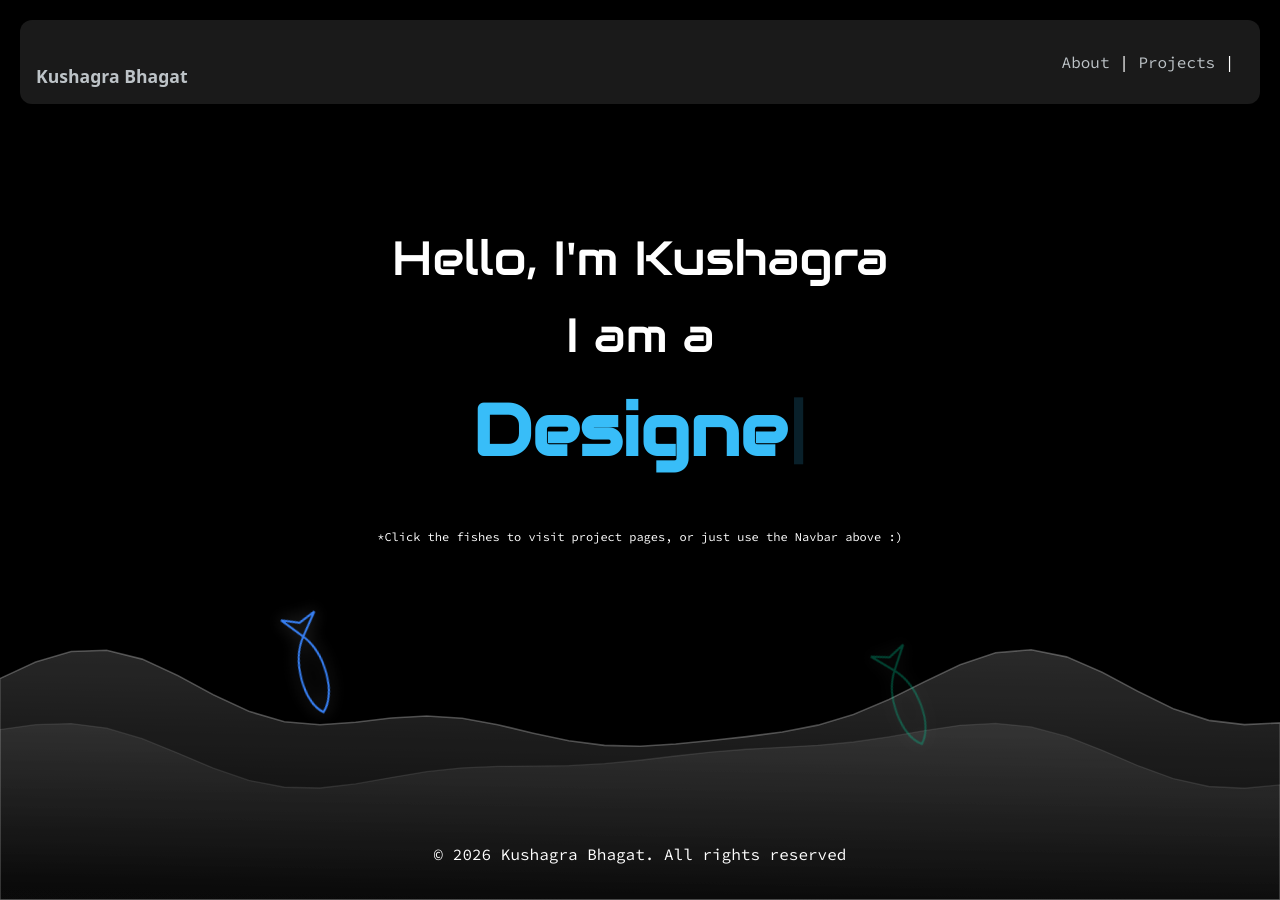
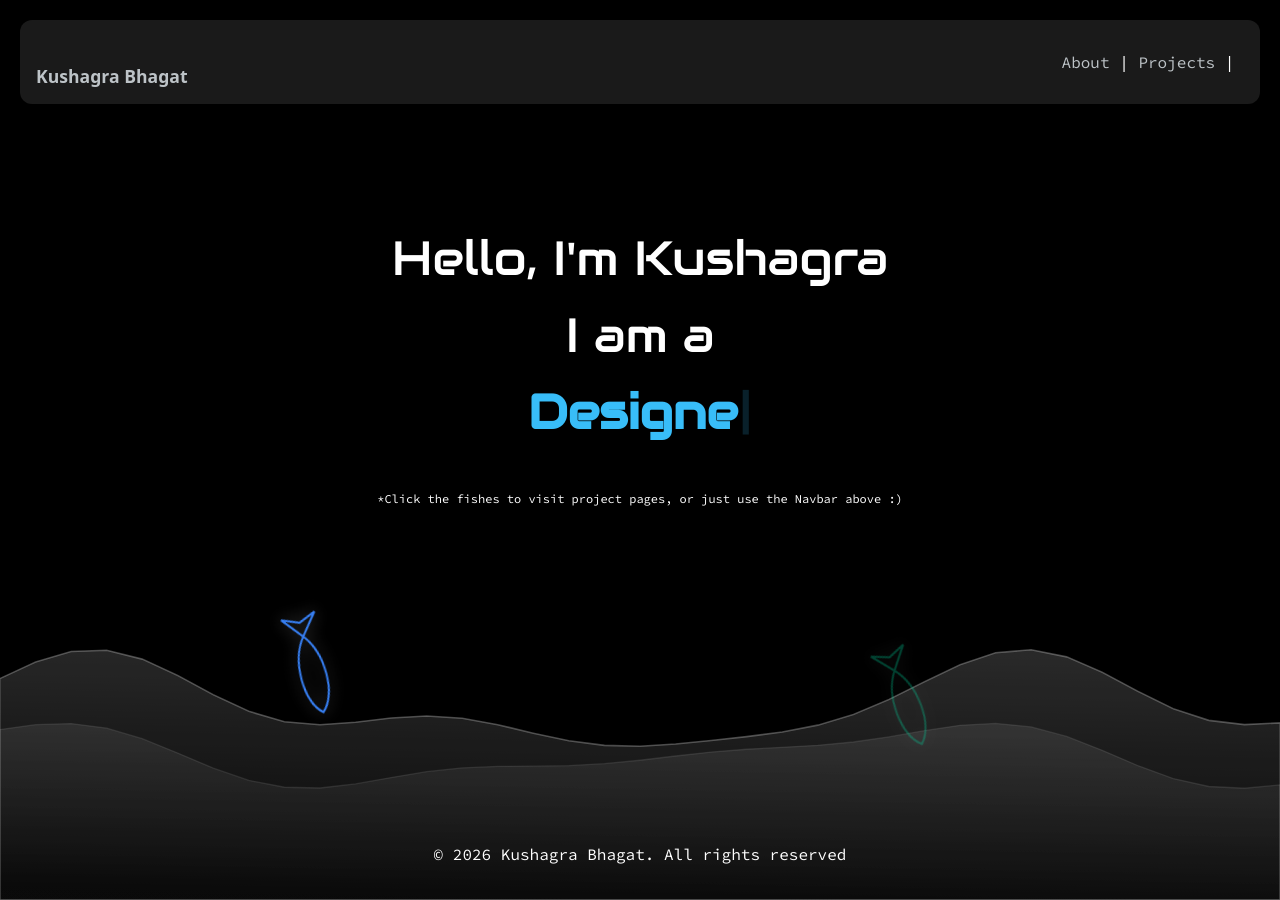
Before and after one commit to kuwushagra/kuwushagra.github.io, a Jekyll site: the page built from index.html, in a window 1280 px wide. Built offline with Jekyll 4.4.1, drawn with Linux system fonts in a browser that asks for light colours; some web fonts are replaced; a style sheet for code colours, icons or effects is not loaded.

Commit message:
Update index.html

```diff
--- a/index.html
+++ b/index.html
@@ -39,7 +39,7 @@ title: Home
   <div class="hero" sytle="text-align: center">
     <h1> Hello, I'm Kushagra</h1>
     <h1 >I am a </h1>
-    <h1 style="font-size: 4.5em;"><span class="typing-text"></span><span class="cursor">|</span></h1>
+    <h1><span class="typing-text"></span><span class="cursor">|</span></h1>
     <p style="font-size: 0.75em; margin: 0 auto;"><br><br>*Click the fishes to visit project pages, or just use the Navbar above :)</p>
   </div>
 
```
